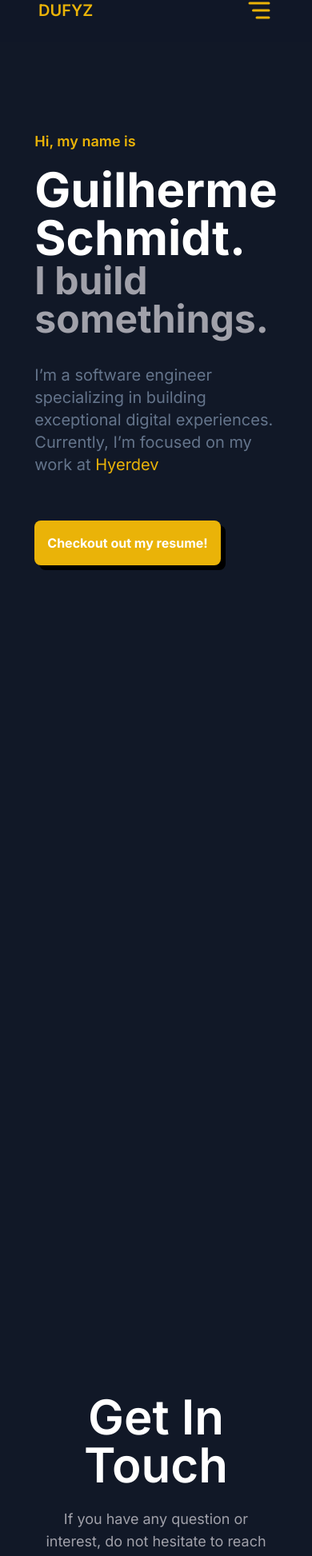
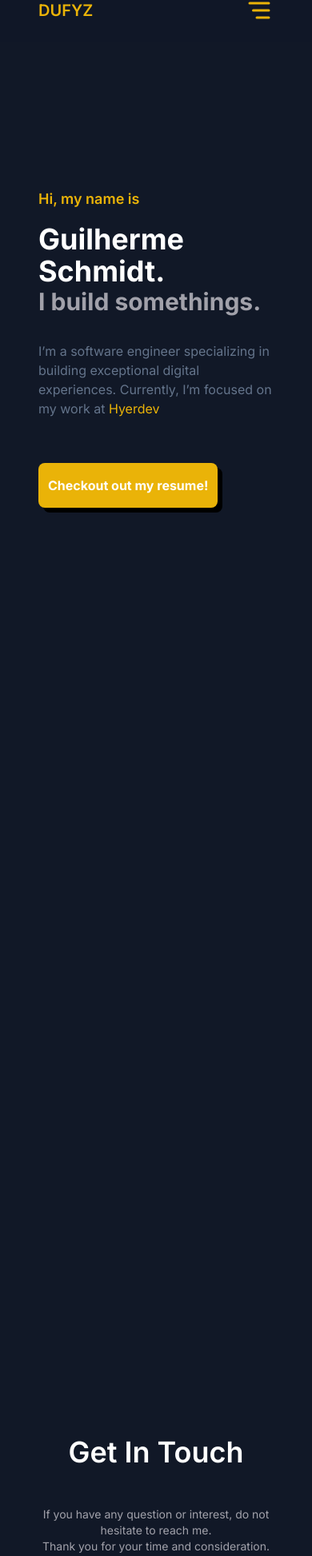
Before and after one commit to Dufyz/portfolio, a Next.js app: page /en in a window 390 px wide. Shown: the part 27-1973 px from the top of the page at 80% size. Built offline with nearby package versions, Linux system fonts and the light colour scheme.

Commit message:
Contact translation and reponsive improvement

```diff
--- a/messages/en.json
+++ b/messages/en.json
@@ -12,5 +12,13 @@
     "h2": "I build somethings.",
     "description": "I’m a software engineer specializing in building exceptional digital experiences. Currently, I’m focused on my work at",
     "resumeButton": "Checkout out my resume!"
+  },
+  "contact": {
+    "title": "Get In Touch",
+    "descriptions": {
+      "first": "If you have any question or interest, do not hesitate to reach me.",
+      "second": "Thank you for your time and consideration."
+    },
+    "button": "Contact"
   }
 }
--- a/messages/pt.json
+++ b/messages/pt.json
@@ -12,5 +12,14 @@
     "h2": "Eu construo algumas coisas.",
     "description": "Eu sou um engenheiro de software especializado em construir experiências digitais. Atualmente, eu estou focado no meu trabalho na",
     "resumeButton": "Confira o meu currículo!"
+  },
+
+  "contact": {
+    "title": "Entrar em contato",
+    "descriptions": {
+      "first": "Se você tiver dúvidas ou interesse, não hesite em entrar em contato",
+      "second": "Obrigado pelo seu tempo e consideração."
+    },
+    "button": "Contato"
   }
 }
--- a/src/components/Global/AnimatedButton/styles.css
+++ b/src/components/Global/AnimatedButton/styles.css
@@ -38,3 +38,10 @@ span:nth-child(2) {
     position: relative;
     top: 12%;
 }
+
+@media (max-width: 768px) {
+    .cta {
+        padding: 16px 12px;
+    }
+
+}
--- a/src/components/Global/Navbar/navbar-mobile.tsx
+++ b/src/components/Global/Navbar/navbar-mobile.tsx
@@ -4,8 +4,8 @@ import Link from "next/link";
 import { Dispatch, SetStateAction, useEffect } from "react";
 
 const LI_CLASSES = "flex items-center justify-center gap-1";
-const LI_ORDER_CLASSES = "text-gray-500";
-const LI_OPTION_CLASSES = "hover:text-yellow-500 text-white capitalize text-sm";
+const LI_ORDER_CLASSES = "text-gray-500 text-xl";
+const LI_OPTION_CLASSES = "hover:text-yellow-500 text-white capitalize text-lg";
 
 export default function NavbarMobile({
   open,
@@ -49,7 +49,7 @@ export default function NavbarMobile({
           type="button"
           onClick={() => setOpen(false)}
         />
-        <div className="sm:max-w-80 w-full h-screen bg-gray-900 border-l-[1px] p-6 flex flex-col gap-10">
+        <div className="sm:max-w-80 w-full h-screen bg-gray-900 border-l-[1px] p-6 flex flex-col gap-20">
           <div className="w-full flex items-center justify-end">
             <button type="button" onClick={() => setOpen(false)}>
               <IconX size={36} color="#eab308" className="cursor-pointer" />
--- a/src/components/home/contact.tsx
+++ b/src/components/home/contact.tsx
@@ -3,8 +3,10 @@ import AnimatedButton from "../Global/AnimatedButton";
 import { useInView } from "react-intersection-observer";
 import { useEffect, useState } from "react";
 import Link from "next/link";
+import { useTranslations } from "next-intl";
 
 export default function Contact() {
+  const t = useTranslations("contact");
   const { ref, inView } = useInView();
   const [key, setKey] = useState(0);
 
@@ -16,25 +18,29 @@ export default function Contact() {
     <section
       className="w-full text-white h-[60vh] flex items-center justify-center px-12"
       id="Contact"
+      data-aos="fade-up"
     >
       <div className="max-w-screen-sm w-full m-auto flex items-center justify-center flex-col gap-8">
         <div className="text-sm text-gray-500 gap-6 text-center flex flex-col items-center justify-center">
-          <h1 className="text-6xl text-white font-semibold min-h-16" ref={ref}>
+          <h1
+            className="text-4xl sm:text-5xl md:text-6xl text-white font-semibold min-h-16"
+            ref={ref}
+          >
             <Typewriter
               key={key}
-              words={["Get In Touch"]}
+              words={[t("title")]}
               loop={1}
               typeSpeed={50}
             />
           </h1>
-          <p className="text-lg text-zinc-400">
-            If you have any question or interest, do not hesitate to reach me.
-            Thank you for your time and consideration.
-          </p>
+          <div className="text-sm sm:text-base  md:text-lg text-zinc-400">
+            <p>{t("descriptions.first")}</p>
+            <p>{t("descriptions.second")}</p>
+          </div>
         </div>
         <Link href={"https://linktr.ee/Dufyz"} target="_blank">
           <AnimatedButton>
-            <span>Contact</span>
+            <span>{t("button")}</span>
           </AnimatedButton>
         </Link>
       </div>
--- a/src/components/home/hero-section.tsx
+++ b/src/components/home/hero-section.tsx
@@ -17,12 +17,12 @@ export default function HeroSection() {
   const t = useTranslations("heroSection");
 
   return (
-    <section className="w-full h-[calc(100vh-80px)] px-12 py-4">
+    <section
+      className="w-full h-[calc(100vh-80px)] px-12 py-4"
+      data-aos="fade-up"
+    >
       <div className="m-auto h-full max-w-screen-lg flex-1 w-full flex items-center justify-center flex-col text-white">
-        <div
-          className="flex items-start justify-center flex-col gap-14"
-          data-aos="fade-up"
-        >
+        <div className="flex items-start justify-center flex-col gap-14">
           <div className="flex items-start justify-center flex-col gap-8">
             <div className="flex items-start justify-center flex-col gap-4">
               <p
@@ -39,11 +39,15 @@ export default function HeroSection() {
                 />
               </p>
               <div className="flex items-start justify-center flex-col">
-                <h1 className=" text-6xl font-bold">Guilherme Schmidt.</h1>
-                <h2 className="text-5xl text-zinc-400 font-bold">{t("h2")}</h2>
+                <h1 className="text-4xl sm:text-5xl md:text-6xl font-bold">
+                  Guilherme Schmidt.
+                </h1>
+                <h2 className="text-3xl sm:text-4xl md:text-5xl text-zinc-400 font-bold">
+                  {t("h2")}
+                </h2>
               </div>
             </div>
-            <p className="text-muted-foreground max-w-xl text-gray-500 text-xl">
+            <p className="text-muted-foreground max-w-xl text-gray-500 text-base sm:text-lg md:text-xl">
               {t("description")}{" "}
               <Link
                 href={"https://www.hyerdev.com/"}
```
